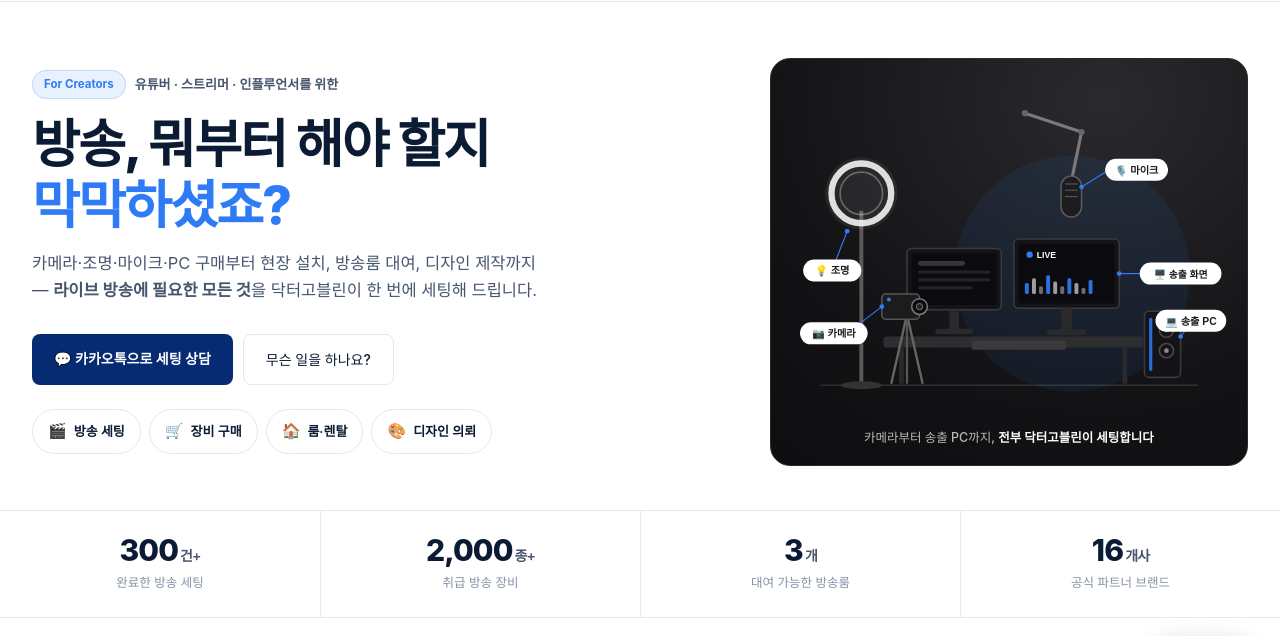
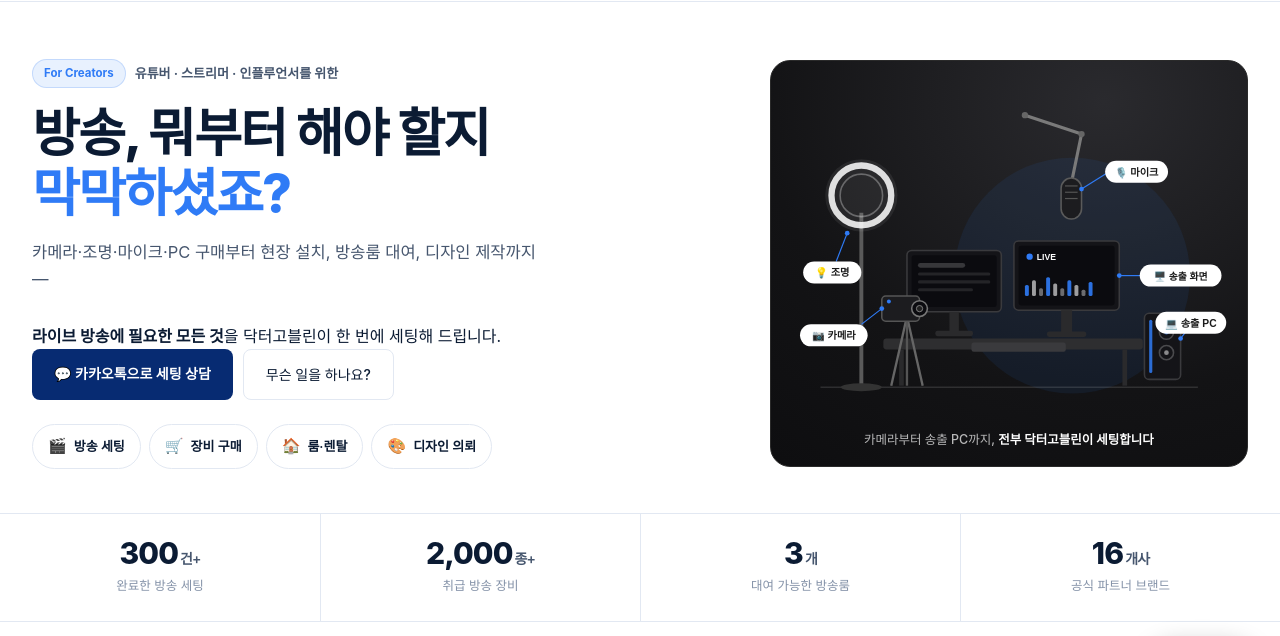
Before and after one commit to drgopro/drgo-reex, a plain HTML site: page index.html in a window 1280 px wide. Shown: the part 87-723 px from the top of the page. Drawn offline with Linux system fonts and the light colour scheme; a web font is replaced by a local one.

Commit message:
Update index.html

```diff
--- a/index.html
+++ b/index.html
@@ -516,8 +516,8 @@
       <div>
         <div class="hero-eyebrow"><span class="tag">For Creators</span> 유튜버 · 스트리머 · 인플루언서를 위한</div>
         <h1>방송, 뭐부터 해야 할지<br><span class="accent">막막하셨죠?</span></h1>
-        <p class="hero-desc">카메라·조명·마이크·PC 구매부터 현장 설치, 방송룸 대여, 디자인 제작까지 —
-          <b>라이브 방송에 필요한 모든 것</b>을 닥터고블린이 한 번에 세팅해 드립니다.</p>
+        <p class="hero-desc">카메라·조명·마이크·PC 구매부터 현장 설치, 방송룸 대여, 디자인 제작까지 —</p>
+          <p><b>라이브 방송에 필요한 모든 것</b>을 닥터고블린이 한 번에 세팅해 드립니다.</p>
         <div class="hero-ctas">
           <a href="#" class="btn-primary">💬 카카오톡으로 세팅 상담</a>
           <a href="#what" class="btn-ghost">무슨 일을 하나요?</a>
```
